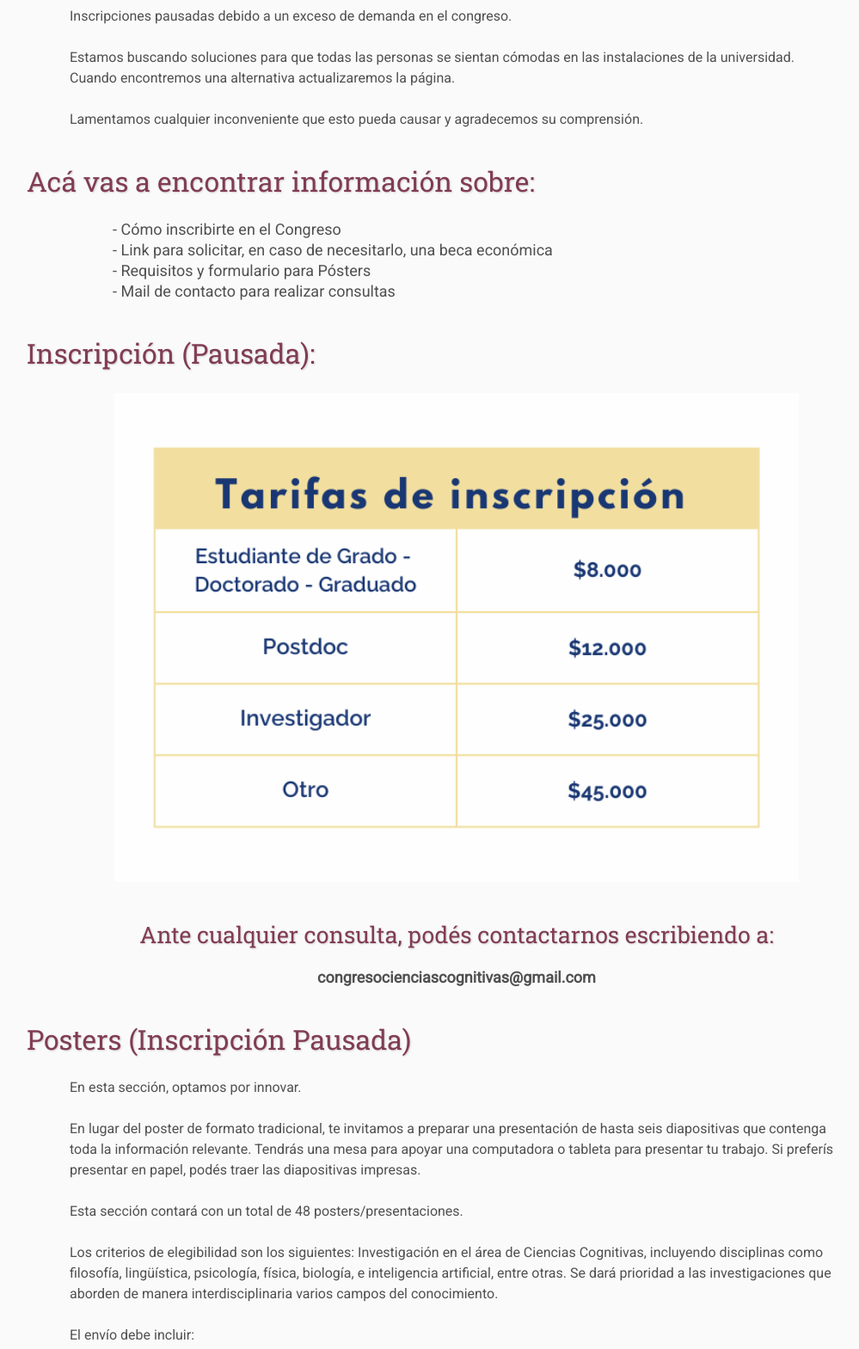
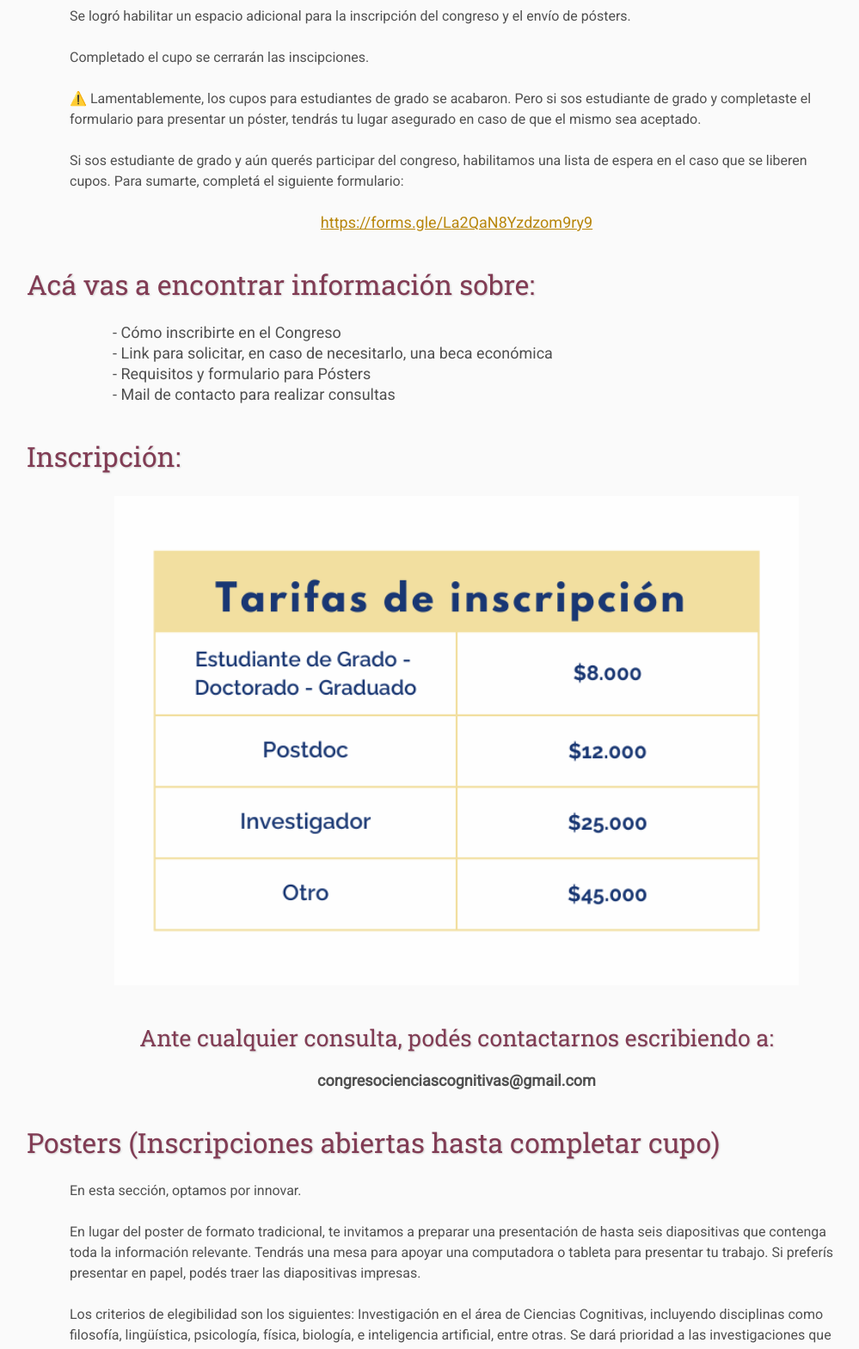
Before and after one commit to congreso-ciencias-cognitivas/congreso-ciencias-cognitivas-2024, a plain HTML site: page registration/index.html in a window 1280 px wide. Shown: the part 651-2220 px from the top of the page at 86% size, without its empty margins (109-1108 px from the left). Drawn offline with Linux system fonts and the light colour scheme; files that its build step writes are made by us from their sources.

Commit message:
update home, registration, program, and flyer (inscripciones abiertas)

```diff
--- a/registration/index.html
+++ b/registration/index.html
@@ -46,18 +46,26 @@
 
     <br>
 
-    <h2>⚠️ Importante: Inscripciones Pausadas</h2>
+    <h2>🟢 Importante: Inscripciones Nuevamente Abiertas!</h2>
 
     <p>
-        Inscripciones pausadas debido a un exceso de demanda en el congreso.
+        Se logró habilitar un espacio adicional para la inscripción del congreso y el envío de pósters.
     </p>
 
     <p>
-        Estamos buscando soluciones para que todas las personas se sientan cómodas en las instalaciones de la universidad. Cuando encontremos una alternativa actualizaremos la página.
+        Completado el cupo se cerrarán las inscipciones.
     </p>
 
     <p>
-        Lamentamos cualquier inconveniente que esto pueda causar y agradecemos su comprensión.
+        ⚠️ Lamentablemente, los cupos para estudiantes de grado se acabaron. Pero si sos estudiante de grado y completaste el formulario para presentar un póster, tendrás tu lugar asegurado en caso de que el mismo sea aceptado.
+    </p>
+
+    <p>
+        Si sos estudiante de grado y aún querés participar del congreso, habilitamos una lista de espera en el caso que se liberen cupos. Para sumarte, completá el siguiente formulario:
+    </p>
+
+    <p style="font-size: 18px; text-align: center;">
+        <a href="https://forms.gle/La2QaN8Yzdzom9ry9" target="_blank">https://forms.gle/La2QaN8Yzdzom9ry9</a>
     </p>
 
     <h2>Acá vas a encontrar información sobre:</h2>
@@ -71,7 +79,7 @@
         </ul>
     </p>
 
-    <h2>Inscripción (Pausada):</h2>
+    <h2>Inscripción:</h2>
 
     <table class="flyers">
         <tr>
@@ -107,7 +115,7 @@
         </p>
     </div>
 
-    <h2>Posters (Inscripción Pausada)</h2>
+    <h2>Posters (Inscripciones abiertas hasta completar cupo)</h2>
 
     <p>
         En esta sección, optamos por innovar.
@@ -119,9 +127,6 @@
         En lugar del poster de formato tradicional, te invitamos a preparar una presentación de hasta seis diapositivas que contenga toda la información relevante. Tendrás una mesa para apoyar una computadora o tableta para presentar tu trabajo. Si preferís presentar en papel, podés traer las diapositivas impresas.
     </p>
 
-    <p>
-        Esta sección contará con un total de 48 posters/presentaciones.
-    </p>
     <p>
         Los criterios de elegibilidad son los siguientes:
         Investigación en el área de Ciencias Cognitivas, incluyendo disciplinas como filosofía, lingüística, psicología, física, biología, e inteligencia artificial, entre otras.
@@ -139,11 +144,11 @@
     <h4>Fechas importantes:</h4>
 
     <p>
-        Fecha límite de presentación: <b>23 de agosto</b>
+        Fecha límite de presentación: <b>3 de Septiembre</b>
     </p>
 
     <p>
-        Fecha de confirmación: <b>6 de septiembre</b>
+        Fecha de confirmación: <b>9 de Septiembre</b>
     </p>
 
     <p>
```
Also changed, not shown: flyer/index.html (+4 -4 lines), index.html (+3 -3 lines), program/index.html (+12 -1 lines).
